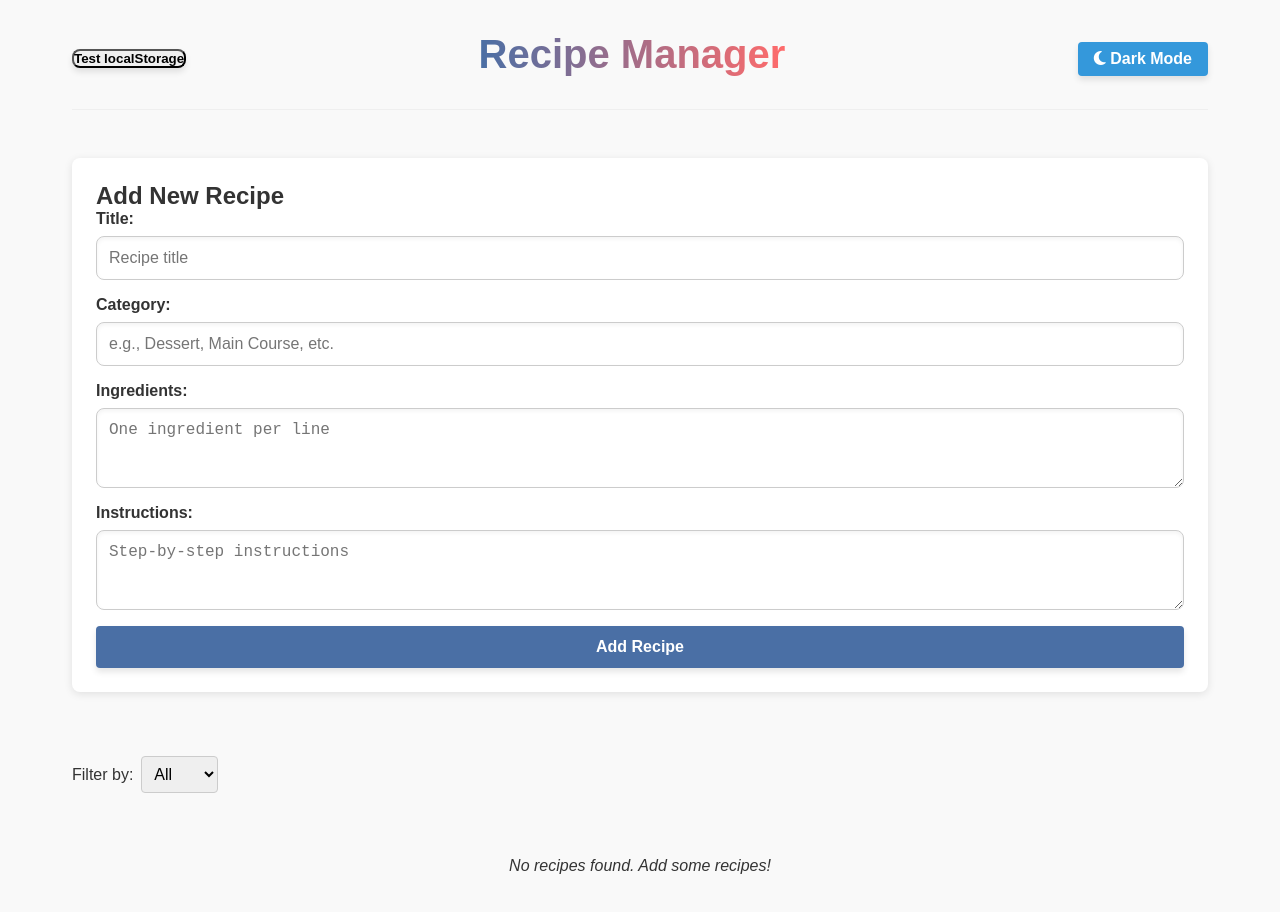
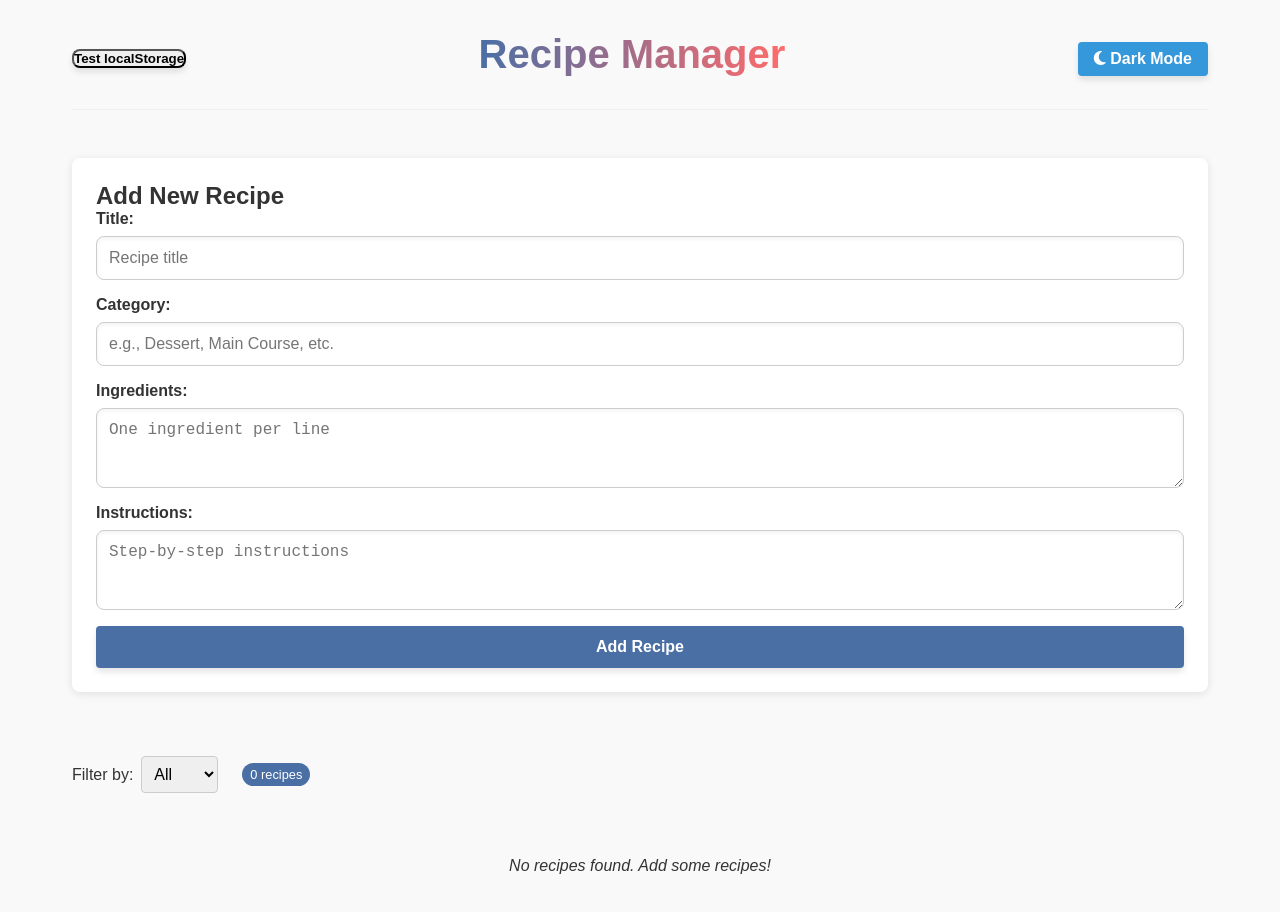
Before and after one commit to UrMjsty/PWeb6, a React (Create React App) app in the folder recipe-manager/: page / in a window 1280 px wide. Shown: the top 912 px of the page. Built offline with nearby package versions, Linux system fonts and the light colour scheme.

Commit message:
add counter for recipes (filtered as well)

```diff
--- a/recipe-manager/src/App.css
+++ b/recipe-manager/src/App.css
@@ -365,3 +365,11 @@ main {
                opacity: 0;
            }
        }
+       .recipe-count {
+           background-color: var(--primary-color);
+           color: white;
+           padding: 0.25rem 0.5rem;
+           border-radius: 20px;
+           font-size: 0.8rem;
+           margin-left: 1rem;
+       }
--- a/recipe-manager/src/App.js
+++ b/recipe-manager/src/App.js
@@ -106,6 +106,7 @@ function App() {
               filter={filter}
               setFilter={setFilter}
               categories={categories}
+              recipeCount={filteredRecipes.length}
           />
 
           <RecipeList
--- a/recipe-manager/src/components/RecipeFilter.js
+++ b/recipe-manager/src/components/RecipeFilter.js
@@ -1,7 +1,7 @@
 // src/components/RecipeFilter.js
 import React from 'react';
 
-function RecipeFilter({ filter, setFilter, categories }) {
+function RecipeFilter({ filter, setFilter, categories, recipeCount }) {
     return (
         <div className="recipe-filter">
             <label htmlFor="filter">Filter by: </label>
@@ -16,6 +16,7 @@ function RecipeFilter({ filter, setFilter, categories }) {
                     </option>
                 ))}
             </select>
+            <span className="recipe-count">{recipeCount} recipes</span>
         </div>
     );
 }
```
